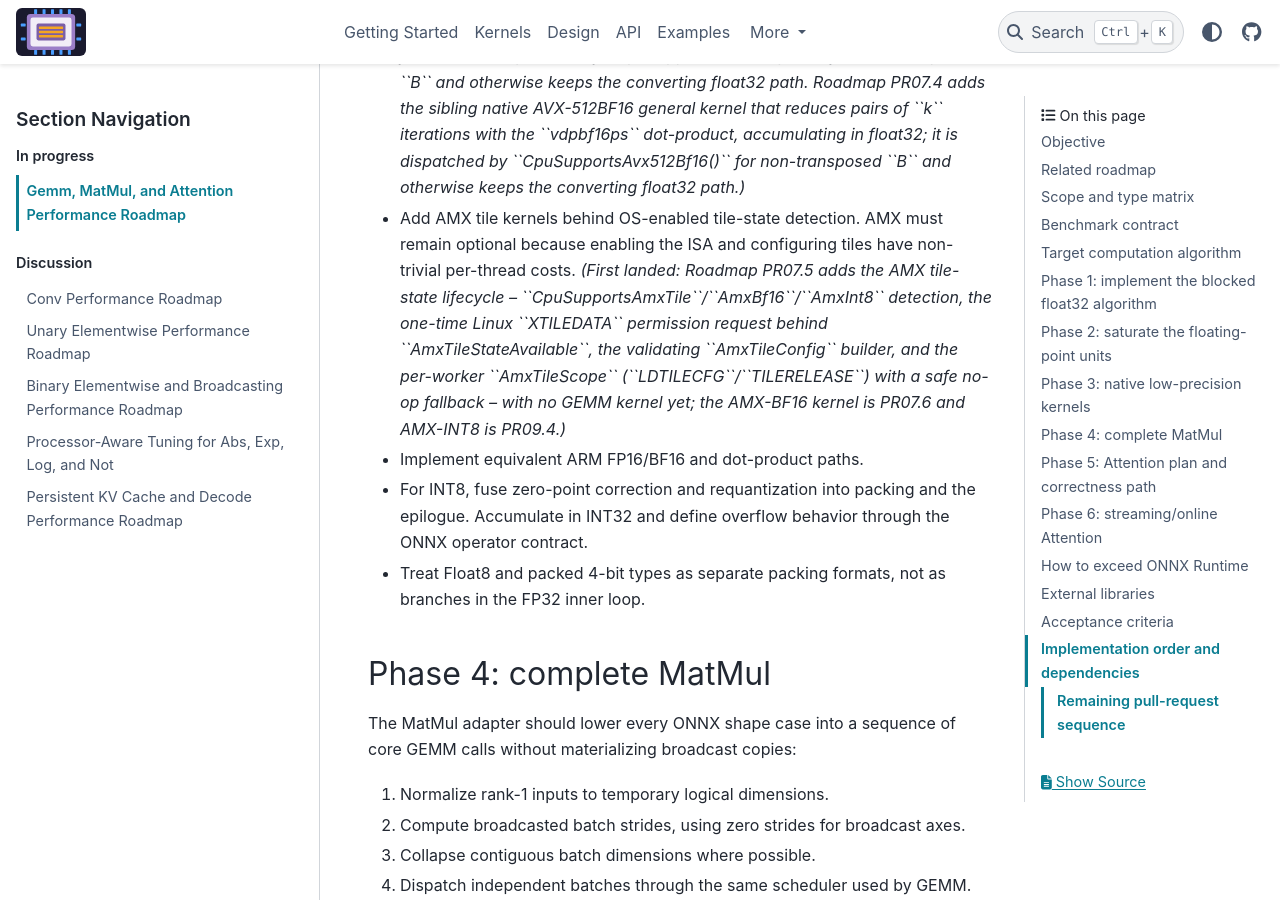
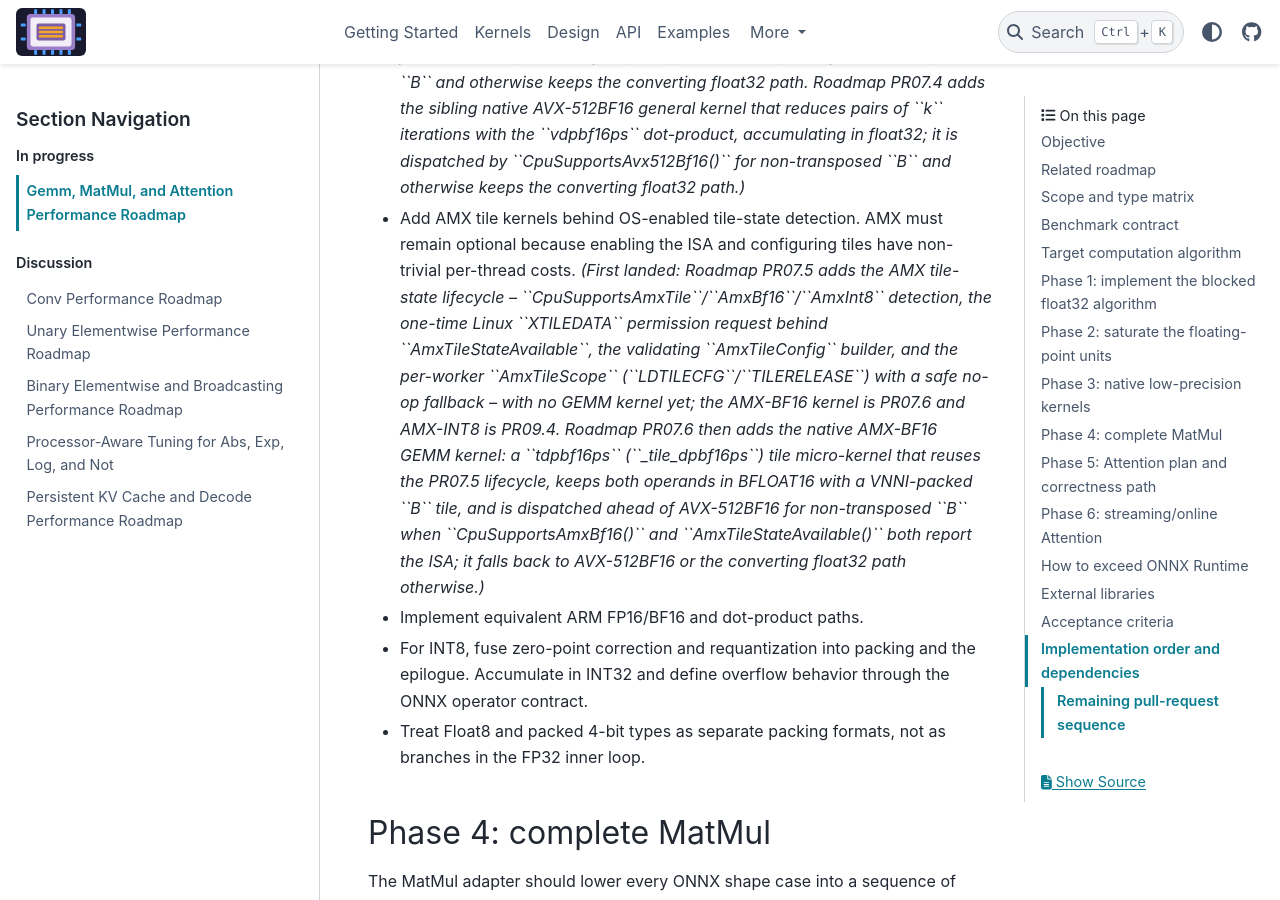
Before and after one commit to xadupre/onnx-light-cpu, a Sphinx documentation site: the page built from docs/next_steps/2026_08_gemm_matmul.rst, in a window 1280 px wide and 900 px high, scrolled down 9415 px. Built offline with Sphinx 7.4.7 and the PyData theme 0.15.4, drawn with Linux system fonts in a browser that asks for light colours; pages that are not in the unit, such as notebooks, are missing from menus; some of the changed text lies outside the part shown.

Commit message:
Implement Roadmap PR07.6: native AMX-BF16 GEMM kernel (#211)
* Initial plan

* Implement Roadmap PR07.6: native AMX-BF16 GEMM kernel

Co-authored-by: xadupre <22452781+xadupre@users.noreply.github.com>

* Freeze ONNX model IR version to 13 for onnxruntime compatibility

Co-authored-by: xadupre <22452781+xadupre@users.noreply.github.com>

* Fix style: wrap make_model call to satisfy ruff/black line length

Co-authored-by: xadupre <22452781+xadupre@users.noreply.github.com>

* Increase arm_gemm_sve job timeout to 30 minutes

Co-authored-by: xadupre <22452781+xadupre@users.noreply.github.com>

---------

Co-authored-by: copilot-swe-agent[bot] <198982749+Copilot@users.noreply.github.com>
Co-authored-by: xadupre <22452781+xadupre@users.noreply.github.com>

```diff
--- a/docs/next_steps/2026_08_gemm_matmul.rst
+++ b/docs/next_steps/2026_08_gemm_matmul.rst
@@ -404,7 +404,12 @@ extra full-matrix memory passes.
   ``AmxTileStateAvailable``, the validating ``AmxTileConfig`` builder, and the
   per-worker ``AmxTileScope`` (``LDTILECFG``/``TILERELEASE``) with a safe
   no-op fallback -- with no GEMM kernel yet; the AMX-BF16 kernel is PR07.6 and
-  AMX-INT8 is PR09.4.)*
+  AMX-INT8 is PR09.4. Roadmap PR07.6 then adds the native AMX-BF16 GEMM kernel:
+  a ``tdpbf16ps`` (``_tile_dpbf16ps``) tile micro-kernel that reuses the PR07.5
+  lifecycle, keeps both operands in BFLOAT16 with a VNNI-packed ``B`` tile, and
+  is dispatched ahead of AVX-512BF16 for non-transposed ``B`` when
+  ``CpuSupportsAmxBf16()`` and ``AmxTileStateAvailable()`` both report the ISA;
+  it falls back to AVX-512BF16 or the converting float32 path otherwise.)*
 * Implement equivalent ARM FP16/BF16 and dot-product paths.
 * For INT8, fuse zero-point correction and requantization into packing and the
   epilogue. Accumulate in INT32 and define overflow behavior through the ONNX
@@ -759,10 +764,10 @@ require measurements on dedicated hardware.
        performance with no priority shape below 0.9x where the type is
        supported.
      - P3-P4.
-     - PR07.0, PR07.1, PR07.2, PR07.3, PR07.4, and PR07.5 are implemented. The
-       remaining work is split by execution path, ISA, and type below;
-       hardware-specific lanes may proceed in parallel after their shared
-       semantic dependency.
+     - PR07.0, PR07.1, PR07.2, PR07.3, PR07.4, PR07.5, and PR07.6 are
+       implemented. The remaining work is split by execution path, ISA, and
+       type below; hardware-specific lanes may proceed in parallel after their
+       shared semantic dependency.
      - Roadmap PR07.0 through PR10.5 below.
    * - P6
      - ``AttentionPlan`` and materialized tensor correctness implementation.
@@ -1102,7 +1107,27 @@ fallbacks are ordered. Completed rows remain visible so scope is not lost.
      - The AMX-BF16 kernel reuses PR07.5, passes differential tests on native
        hardware, and falls back to AVX-512BF16. No INT8 work is included.
      - PR07.4, PR07.5
-     - Pending
+     - Implemented. A dedicated ``gemm/amx/gemm_amx_bf16`` translation unit
+       compiled with ``-mamx-tile -mamx-bf16`` (guarded by
+       ``ONNX_LIGHT_CPU_HAVE_AMX_BF16``) adds ``GemmMicroKernel_AMXBF16``, a
+       native member of the BFLOAT16 micro-kernel family sharing the
+       ``GemmBf16MicroKernel`` signature so the PR07.4
+       ``GemmBf16NativeGeneral`` driver, BFLOAT16 ``A`` packing (including
+       ``trans_a``), and column-tail handling are reused. The kernel configures
+       three AMX tiles through the PR07.5 lifecycle (``AmxTileConfig`` /
+       ``AmxTileScope``) and reduces ``K`` with the ``tdpbf16ps``
+       (``_tile_dpbf16ps``) dot-product: an ``mr x 32`` BFLOAT16 ``A`` tile times
+       a 16-pair by 16-column VNNI-packed BFLOAT16 ``B`` tile accumulating a
+       16x16 float32 ``C`` tile, with every partial ``mr``/``K``/column block
+       zero-padded into the fixed 16x16 tiles so a single tile configuration
+       handles all shapes. ``GemmHalfPlanned<kGeneral>`` dispatches here ahead of
+       AVX-512BF16 for non-transposed ``B`` when ``CpuSupportsAmxBf16()`` and
+       ``AmxTileStateAvailable()`` both report the ISA, and the kernel degrades
+       to the shared scalar BFLOAT16 member when tile state is unavailable. New
+       ``GemmBf16Native.AmxBf16KernelMatchesReferenceWhenSupported`` differential
+       tests cover the full 16x16 tile, the zero-padded row/column/K tails, and a
+       transposed ``A`` on capable hardware. The dedicated-machine ONNX Runtime
+       comparison is tracked by PR10.5.
    * - Roadmap PR08.1
      - ARM FP16/BF16 panel conversion.
      - NEON vectorizes conversion while packing with exact tails and scalar
```
Also changed, not shown: CMakeLists.txt (+26 -0 lines), 6 other files.
